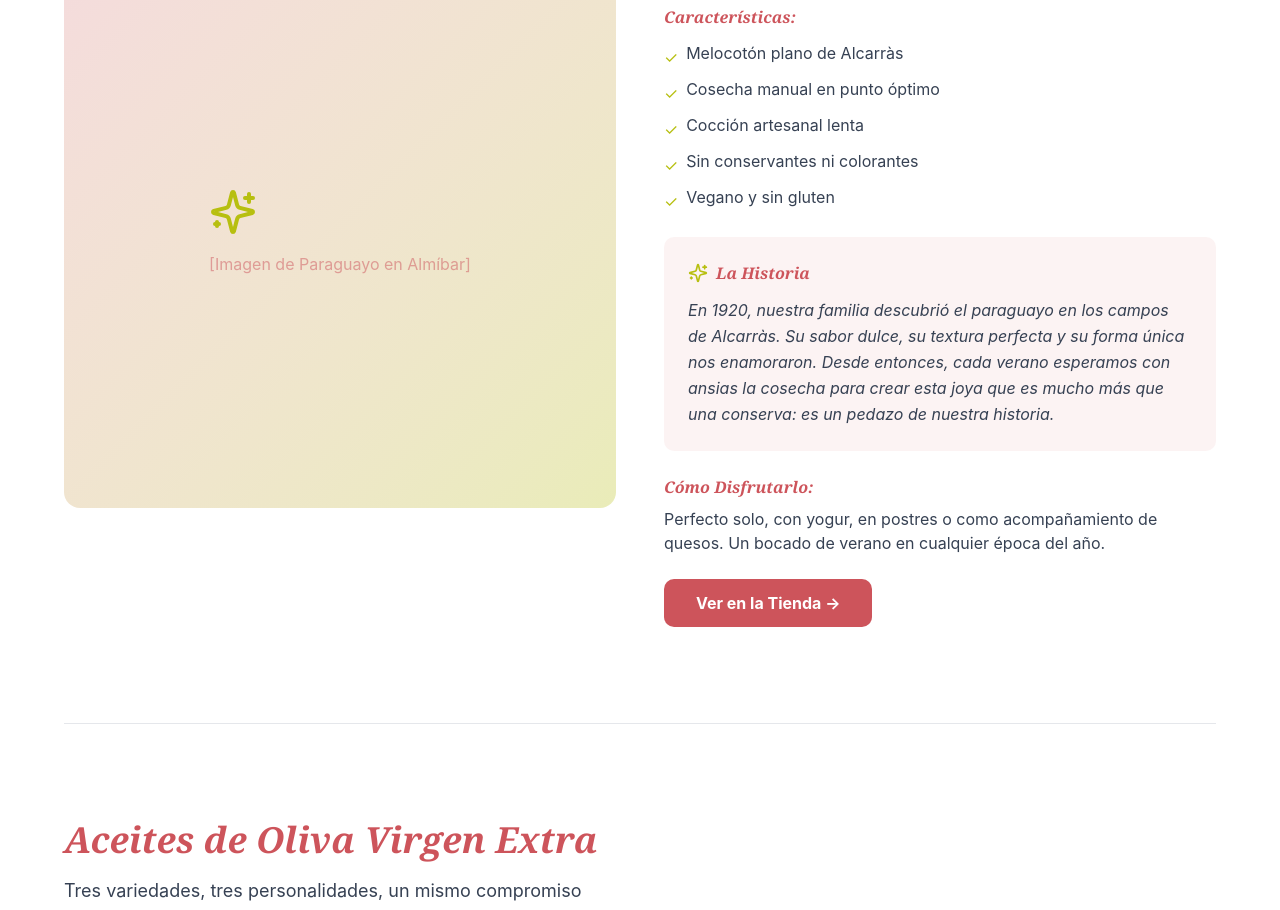
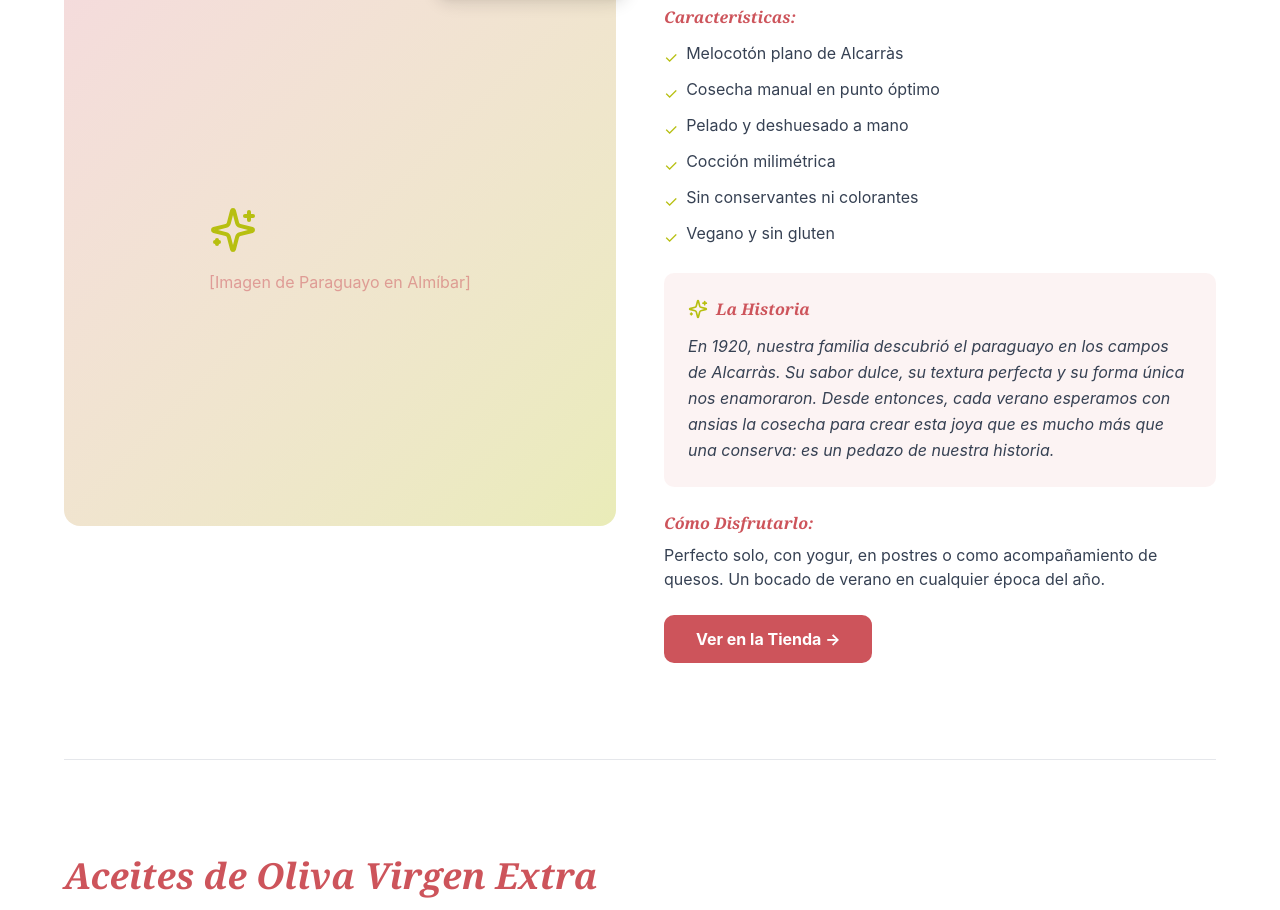
Before and after one commit to bigman1973/mikels-earth-frontend, a React (Vite) app: page /nuestras-joyas in a window 1280 px wide. Shown: the part 1411-2321 px from the top of the page. Built offline with nearby package versions, Linux system fonts and the light colour scheme.

Commit message:
feat: Actualizar características del Paraguayo - añadir pelado/deshuesado a mano y cocción milimétrica

```diff
--- a/src/pages/NuestrasJoyas.jsx
+++ b/src/pages/NuestrasJoyas.jsx
@@ -11,9 +11,10 @@ const NuestrasJoyas = () => {
       icon: <Sparkles className="text-secondary" size={48} />,
       description: 'El melocotón plano que conquistó nuestros corazones hace más de un siglo. Cultivado en Alcarràs, seleccionado a mano, cocido con paciencia y envasado con amor.',
       features: [
-        'Melocotón plano de Alcarràs',
-        'Cosecha manual en punto óptimo',
-        'Cocción artesanal lenta',
+        'Melocot\u00f3n plano de Alcarr\u00e0s',
+        'Cosecha manual en punto \u00f3ptimo',
+        'Pelado y deshuesado a mano',
+        'Cocci\u00f3n milim\u00e9trica',
         'Sin conservantes ni colorantes',
         'Vegano y sin gluten'
       ],
```
